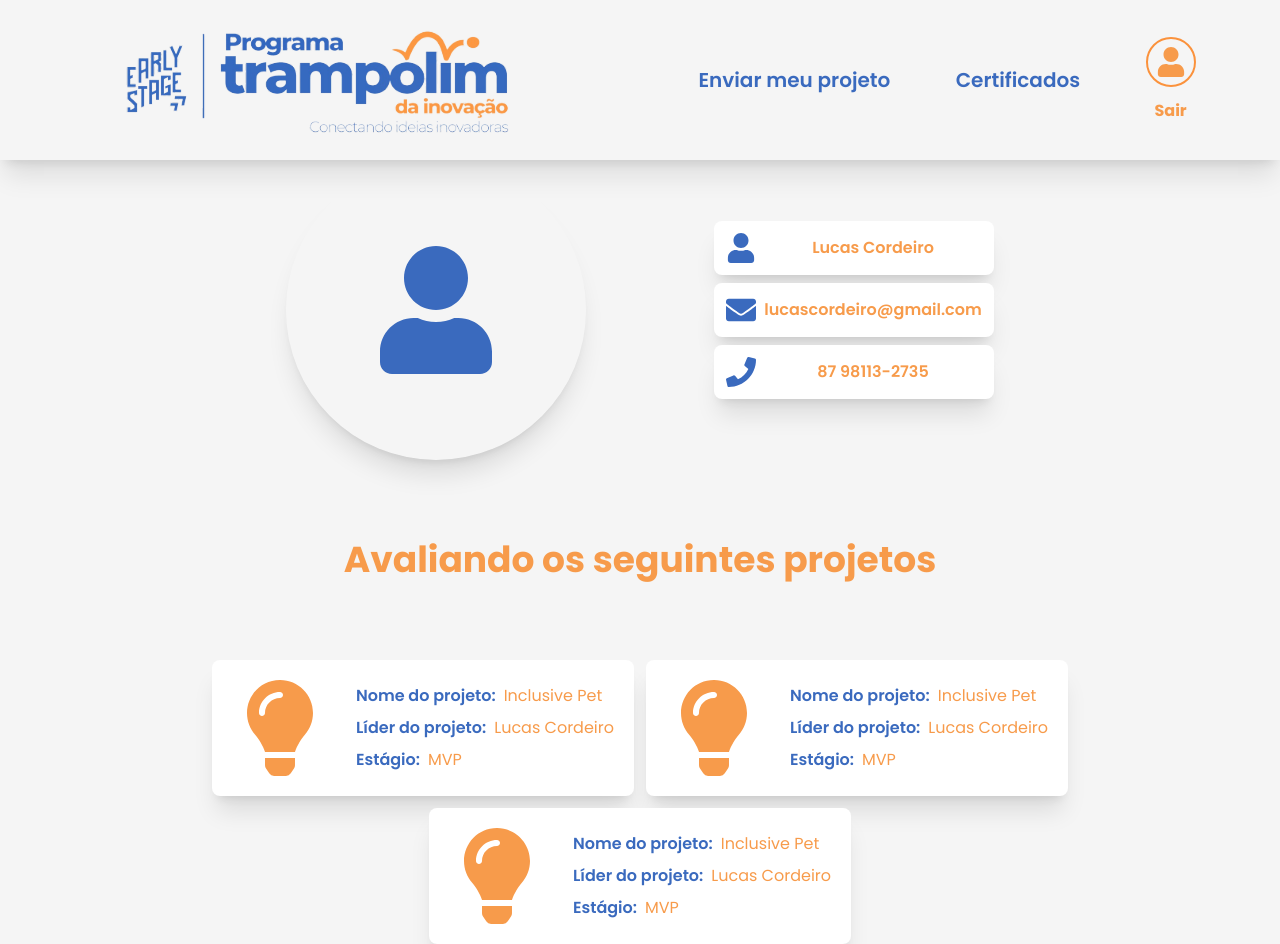
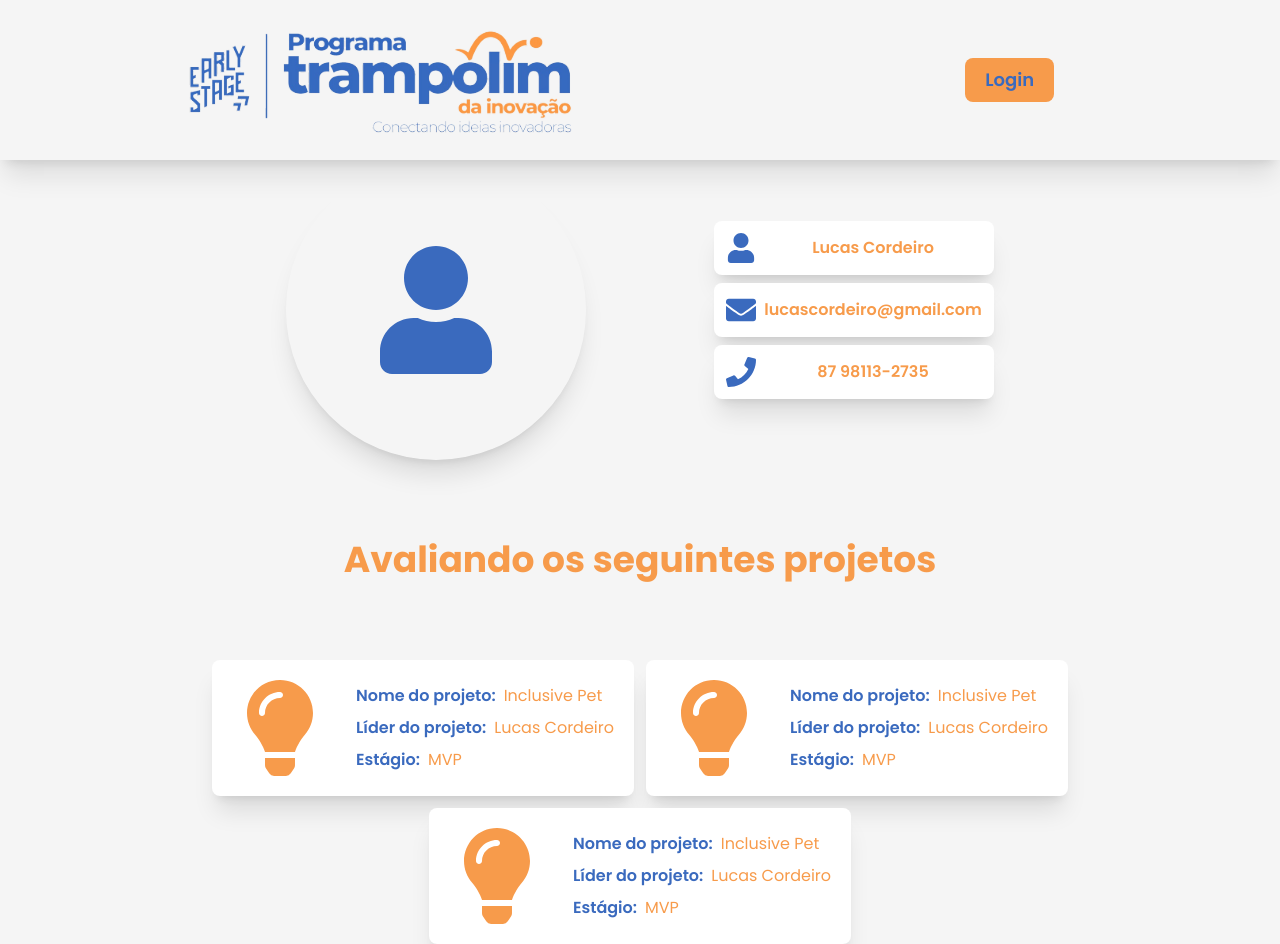
Before and after one commit to trampolim2024/trampolim_client-react, a React (Vite) app: page /perfil-avaliador in a window 1280 px wide. Built offline with nearby package versions, Linux system fonts and the light colour scheme.

Commit message:
feat: new header panel

```diff
--- a/src/components/Header.jsx
+++ b/src/components/Header.jsx
@@ -21,7 +21,6 @@ const Header = () => {
                 </Link>
 
 
-
                 <Link to="/login" className='background-orange p-2 px-5 rounded-lg font-semibold text-blue text-lg hover:text-orange hover:background-blue transition-all duration-300'>
                     Login
                 </Link>
--- a/src/components/HeaderPanel.jsx
+++ b/src/components/HeaderPanel.jsx
@@ -1,17 +1,29 @@
-import React from 'react'
-import { Link, useNavigate } from 'react-router-dom'
-import User from './User'
+import React, { useEffect, useState } from 'react';
+import { Link, useNavigate } from 'react-router-dom';
 
 const HeaderPanel = () => {
-  const navigate = useNavigate(); // Hook do React Router para navegação programática
+  const navigate = useNavigate();
+  const [userType, setUserType] = useState(localStorage.getItem("user.tipo")); // Lê o tipo de usuário com a chave correta
 
-  // Função para tratar o logout
+  // Monitora mudanças no localStorage
+  useEffect(() => {
+    const handleStorageChange = () => {
+      setUserType(localStorage.getItem("user.tipo")); // Atualiza o estado com a chave correta
+    };
+
+    window.addEventListener("storage", handleStorageChange); // Ouvinte de eventos do localStorage
+    return () => {
+      window.removeEventListener("storage", handleStorageChange); // Limpa o ouvinte
+    };
+  }, []);
+
+  console.log("Tipo de usuário no Header:", userType); // Log para depuração
+
   const handleLogout = () => {
-    // Remove o token de autenticação do localStorage
-    localStorage.removeItem('token');
-
-    // Redireciona o usuário para a página inicial (ou página de login)
-    navigate('/');
+    localStorage.removeItem("token");
+    localStorage.removeItem("user.tipo"); // Remove o tipo de usuário com a chave correta
+    setUserType(null); // Atualiza o estado para forçar a re-renderização
+    navigate("/login");
   };
 
   return (
@@ -20,31 +32,52 @@ const HeaderPanel = () => {
         <img src="logos/trampolim-header.svg" alt="Logo do Programa Trampolim" className='' />
       </Link>
 
-      <div className='flex items-center w-[50%] justify-evenly '>
+      <div className='flex items-center w-[30%] justify-evenly'>
+        {/* Links para Admin */}
+        {userType === "admin" && (
+          <>
+            <Link to="/editais" className='font-semibold text-blue text-xl hover:text-orange transition-all duration-300'>
+              Editais
+            </Link>
+            <Link to="/usuarios" className='font-semibold text-blue text-xl hover:text-orange transition-all duration-300'>
+              Usuários
+            </Link>
+            <Link to="/projetos" className='font-semibold text-blue text-xl hover:text-orange transition-all duration-300'>
+              Projetos
+            </Link>
+          </>
+        )}
 
+        {/* Links para Avaliador */}
+        {userType === "avaliador" && (
+          <Link to="/avaliar-projetos" className='font-semibold text-blue text-xl hover:text-orange transition-all duration-300'>
+            Avaliar Projetos
+          </Link>
+        )}
 
-        <Link to="/enviar-projeto" className='font-semibold text-blue text-xl hover:text-orange transition-all duration-300'>
-          Enviar meu projeto
-        </Link>
+        {/* Links para Empreendedor */}
+        {userType === "empreendedor" && (
+          <Link to="/enviar-projeto" className='font-semibold text-blue text-xl hover:text-orange transition-all duration-300'>
+            Enviar Projeto
+          </Link>
+        )}
 
-        <Link to="#" className='font-semibold text-blue text-xl hover:text-orange transition-all duration-300'>
-          Certificados
-        </Link>
-
-
-
-        <div className='flex items-center justify-center gap-3 flex-col'>
-          <User />
-          {/* Botão de Sair, chamando a função handleLogout */}
-          <span
+        {/* Botão de Login ou Logout */}
+        {userType ? (
+          <button
             onClick={handleLogout}
-            className='text-orange font-bold text-base cursor-pointer'>
+            className='background-orange p-2 px-5 rounded-lg font-semibold text-blue text-lg hover:text-orange hover:background-blue transition-all duration-300'
+          >
             Sair
-          </span>
-        </div>
+          </button>
+        ) : (
+          <Link to="/login" className='background-orange p-2 px-5 rounded-lg font-semibold text-blue text-lg hover:text-orange hover:background-blue transition-all duration-300'>
+            Login
+          </Link>
+        )}
       </div>
     </div>
   );
-}
+};
 
 export default HeaderPanel;
--- a/src/pages/AppraiserPanel.jsx
+++ b/src/pages/AppraiserPanel.jsx
@@ -6,52 +6,50 @@ import HeaderPanel from "../components/HeaderPanel";
 import { useNavigate } from "react-router-dom";
 
 const AppraiserPanel = () => {
-  const navigate = useNavigate();
+  // const navigate = useNavigate();
 
-  useEffect(() => {
-    const checkAuthentication = async () => {
-      try {
-        const token = localStorage.getItem("token");
+  // useEffect(() => {
+  //   const checkAuthentication = async () => {
+  //     try {
+  //       const token = localStorage.getItem("token");
 
-        if (!token) {
-          console.log("Token não encontrado. Redirecionando para login.");
-          navigate("/login");
-          return;
-        }
+  //       if (!token) {
+  //         console.log("Token não encontrado. Redirecionando para login.");
+  //         navigate("/login");
+  //         return;
+  //       }
 
-        const response = await fetch("http://localhost:3000/usuarios/painel", {
-          method: "GET",
-          headers: {
-            Authorization: `Bearer ${token}`,
-          },
-        });
+  //       const response = await fetch("http://localhost:3000/usuarios/painel", {
+  //         method: "GET",
+  //         headers: {
+  //           Authorization: `Bearer ${token}`,
+  //         },
+  //       });
 
-        if (response.ok) {
-          console.log("Autenticação bem-sucedida. Usuário autorizado a acessar o painel.");
-        } else if (response.status === 401 || response.status === 403) {
-          console.log("Token inválido ou expirado. Redirecionando para login.");
-          navigate("/login");
-        } else {
-          console.log("Erro desconhecido:", response.statusText);
-        }
-      } catch (error) {
-        console.error("Erro na autenticação:", error);
-        navigate("/login");
-      }
-    };
+  //       if (response.ok) {
+  //         console.log("Autenticação bem-sucedida. Usuário autorizado a acessar o painel.");
+  //       } else if (response.status === 401 || response.status === 403) {
+  //         console.log("Token inválido ou expirado. Redirecionando para login.");
+  //         navigate("/login");
+  //       } else {
+  //         console.log("Erro desconhecido:", response.statusText);
+  //       }
+  //     } catch (error) {
+  //       console.error("Erro na autenticação:", error);
+  //       navigate("/login");
+  //     }
+  //   };
 
-    checkAuthentication();
-  }, [navigate]);
+  //   checkAuthentication();
+  // }, [navigate]);
 
   return (
     <main className="h-auto">
       <HeaderPanel />
       <section className="flex p-5 gap-3">
-        <Filter />
-        <div className="flex flex-col">
+        <div className="flex flex-col h-screen">
           <div className="flex flex-col">
-            <h1 className="text-orange text-3xl font-semibold text-center my-3">Trilhas e cursos gratuitos</h1>
-            <Searchbar />
+
           </div>
         </div>
       </section>
--- a/src/routes/Login.jsx
+++ b/src/routes/Login.jsx
@@ -43,19 +43,19 @@ const Login = () => {
       console.log(data); // Log da resposta completa
 
       if (response.ok) {
-        const { token, user } = data.data; // Acessa o token e o usuário corretamente
-        localStorage.setItem("token", token); // Armazena o token
+        const { token, user } = data.data;
+        console.log("Objeto user:", user); // Log para depuração
+        localStorage.setItem("token", token);
+        localStorage.setItem("user.tipo", user.tipo); // Ajuste conforme a estrutura real
         toast.success("Login realizado com sucesso!");
 
-        // Redireciona com base no tipo de usuário
         if (user.tipo === "empreendedor") {
           navigate("/painel-empreendedor");
         } else if (user.tipo === "avaliador") {
           navigate("/painel-avaliador");
+        } else {
+          navigate("/painel-adm");
         }
-      } else {
-        setError(data.message || "Erro ao realizar o login.");
-        toast.error(data.message || "Erro ao realizar o login.");
       }
     } catch (error) {
       setError("Erro ao conectar com o servidor.");
```
